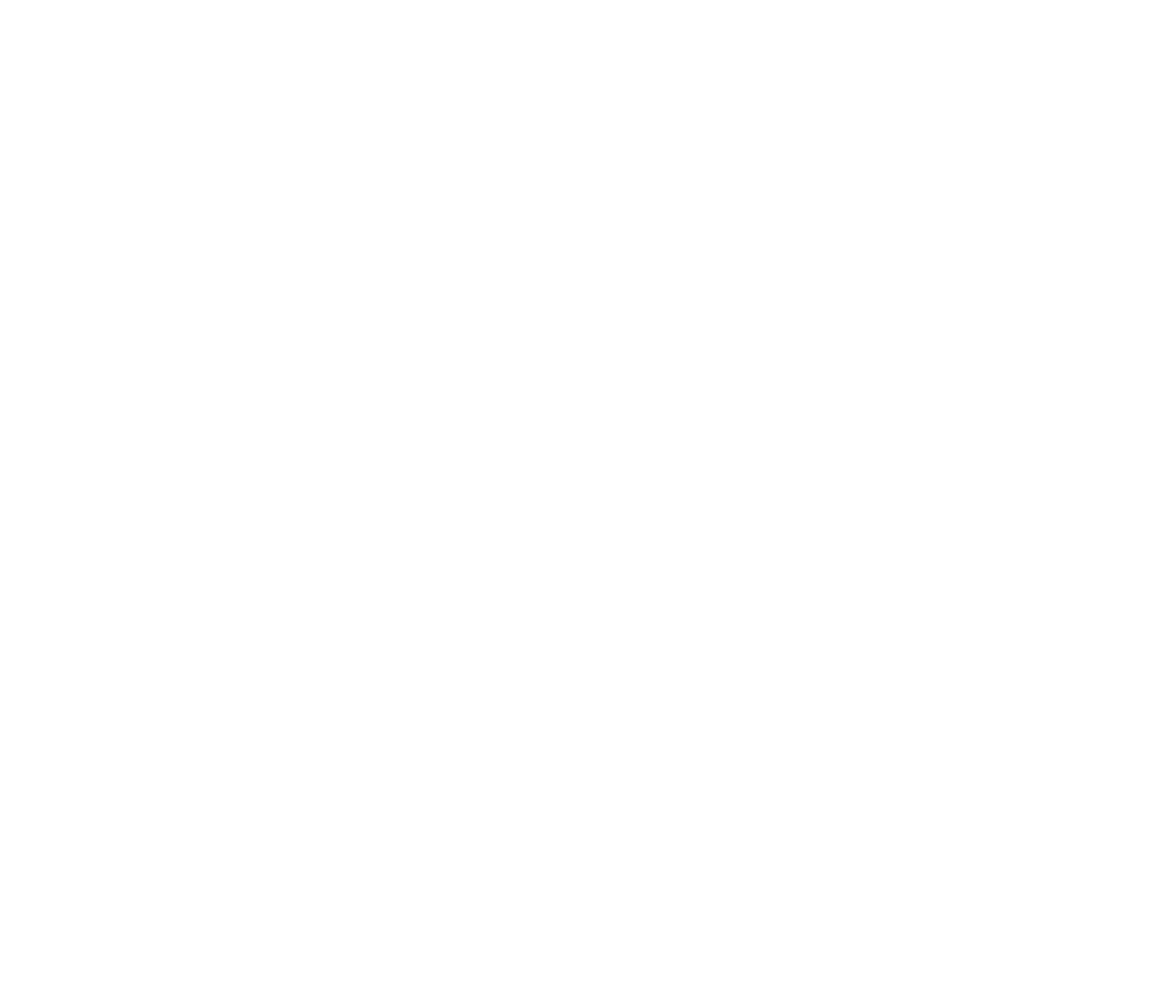
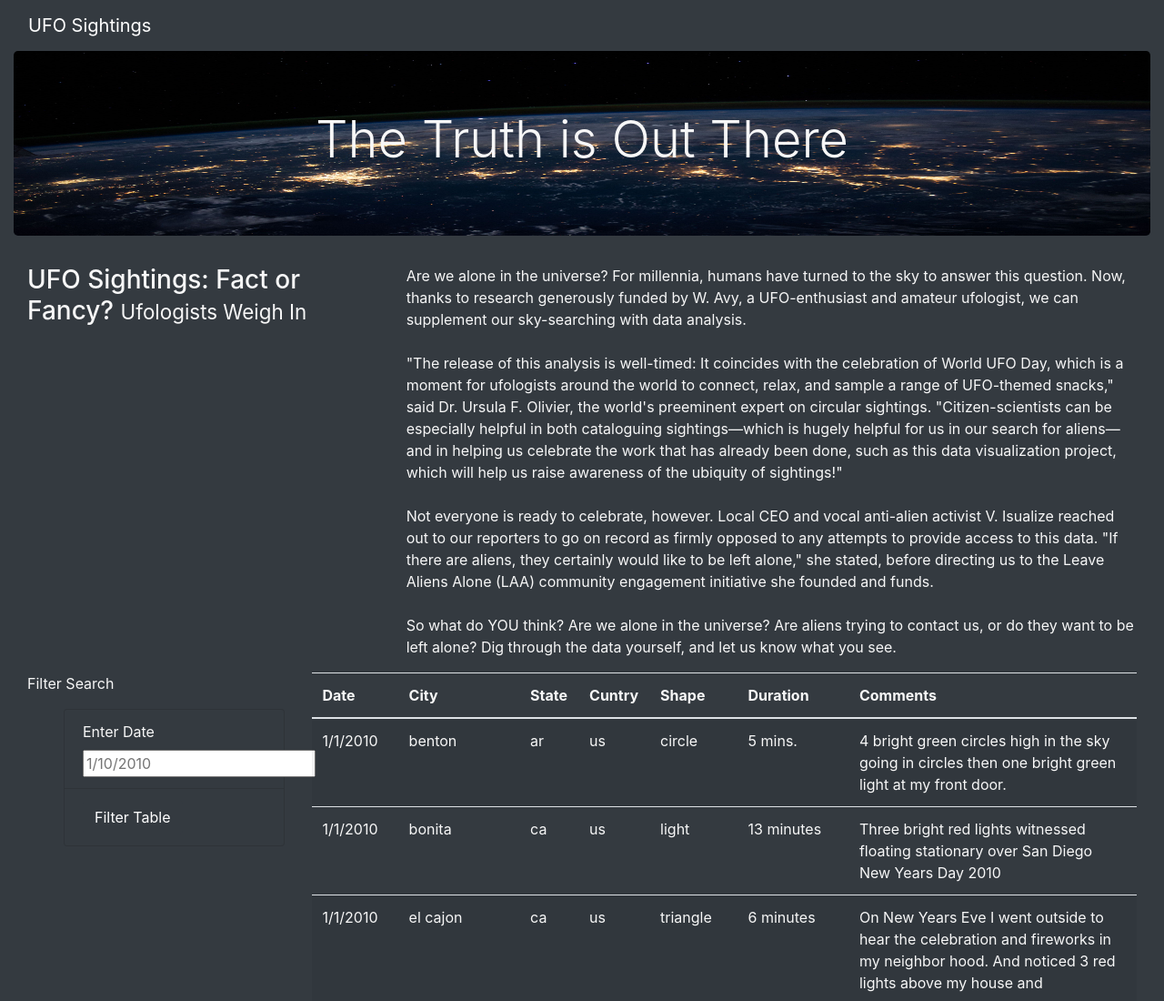
Before and after one commit to asanchez116/UFOs, a plain HTML site: page index.html in a window 1280 px wide. Shown: the top 1100 px of the page at 91% size. Before the commit the page ends 800 px from the top, so only its background shows below. Drawn offline with nearby package versions, Linux system fonts and the light colour scheme.

Commit message:
add index.html and static files

```diff
--- a/index.html
+++ b/index.html
@@ -1,11 +1,103 @@
 <!DOCTYPE html>
 <html lang="en">
-<head>
-    <meta charset="UTF-8">
-    <meta name="viewport" content="width=device-width, initial-scale=1.0">
-    <title>Document</title>
-</head>
-<body>
-
-</body>
+  <head>
+    <meta charset="UTF-8" />
+    <meta name="viewport" content="width=device-width, initial-scale=1.0" />
+    <title>UFO Finder</title>
+    <link
+      rel="stylesheet"
+      href="https://maxcdn.bootstrapcdn.com/bootstrap/4.0.0/css/bootstrap.min.css"
+      integrity="sha384-Gn5384xqQ1aoWXA+058RXPxPg6fy4IWvTNh0E263XmFcJlSAwiGgFAW/dAiS6JXm"
+      crossorigin="anonymous"
+    />
+    <link rel="stylesheet" href="static/css/style.css" />
+  </head>
+  <body class="bg-dark">
+    <div class="container-fluid">
+      <div class="wrapper">
+        <nav class="navbar navbar-dark bg-dark navbar-expand-lg">
+          <a class="navbar-brand" href="./index.html">UFO Sightings</a>
+        </nav>
+        <div class="jumbotron">
+          <h1 class="display-4">The Truth is Out There</h1>
+        </div>
+        <div class="container-fluid">
+          <div class="row">
+            <div class="col-md-4">
+              <h3>
+                UFO Sightings: Fact or Fancy? <small>Ufologists Weigh In</small>
+              </h3>
+            </div>
+            <div class="col-md-8">
+              <p>
+                Are we alone in the universe? For millennia, humans have turned
+                to the sky to answer this question. Now, thanks to research
+                generously funded by W. Avy, a UFO-enthusiast and amateur
+                ufologist, we can supplement our sky-searching with data
+                analysis.<br /><br />"The release of this analysis is
+                well-timed: It coincides with the celebration of World UFO Day,
+                which is a moment for ufologists around the world to connect,
+                relax, and sample a range of UFO-themed snacks," said Dr. Ursula
+                F. Olivier, the world's preeminent expert on circular sightings.
+                "Citizen-scientists can be especially helpful in both
+                cataloguing sightings—which is hugely helpful for us in our
+                search for aliens—and in helping us celebrate the work that has
+                already been done, such as this data visualization project,
+                which will help us raise awareness of the ubiquity of
+                sightings!"<br /><br />Not everyone is ready to celebrate,
+                however. Local CEO and vocal anti-alien activist V. Isualize
+                reached out to our reporters to go on record as firmly opposed
+                to any attempts to provide access to this data. "If there are
+                aliens, they certainly would like to be left alone," she stated,
+                before directing us to the Leave Aliens Alone (LAA) community
+                engagement initiative she founded and funds.<br /><br />So what
+                do YOU think? Are we alone in the universe? Are aliens trying to
+                contact us, or do they want to be left alone? Dig through the
+                data yourself, and let us know what you see.
+              </p>
+            </div>
+          </div>
+        </div>
+        <div class="container-fluid">
+          <div class="row">
+            <div class="col-lg-3 col-md-12 col-sm-12">
+              <form class="bg-dark">
+                <p>Filter Search</p>
+                <ul>
+                  <li class="list-group-item bg-dark">
+                    <label for="date"> Enter Date</label>
+                    <input type="text" placeholder="1/10/2010" id="datetime"/>
+                  </li>
+                  <li class="list-group-item bg-dark">
+                    <button id="filter-btn" type="button" class="btn btn-dark">
+                      Filter Table
+                    </button>
+                  </li>
+                </ul>
+              </form>
+            </div>
+            <div class="col-lg-9 col-md-12 col-sm-12">
+              <table class="table table-striped table-hover">
+                <thead>
+                  <tr>
+                    <th>Date</th>
+                    <th>City</th>
+                    <th>State</th>
+                    <th>Cuntry</th>
+                    <th>Shape</th>
+                    <th>Duration</th>
+                    <th>Comments</th>
+                  </tr>
+                </thead>
+                <tbody></tbody>
+              </table>
+            </div>
+          </div>
+        </div>
+      </div>
+    </div>
+    <script src="https://cdnjs.cloudflare.com/ajax/libs/d3/4.11.0/d3.js"></script>
+    <script src="./static/js/data.js"></script>
+    <script src="./static/js/app.js"></script>
+  </body>
 </html>
--- a/static/css/style.css
+++ b/static/css/style.css
@@ -0,0 +1,10 @@
+body {
+
+    color: #f7f7f7;
+}
+
+.jumbotron {
+    background-image: url("../images/nasa.jpg");
+    background-size: 100% 100%;
+    text-align: center;
+  }
--- a/static/js/app.js
+++ b/static/js/app.js
@@ -1,41 +1,47 @@
 // import the data from data.js
-const tableData = data.js;
+const tableData = data;
 
 // Reference the HTML table using d3
 var tbody = d3.select('tbody')
 
-function buildTable(data){
+function buildTable(data) {
     // First, clear out any existing data
     tbody.html("");
-    // Iterate over each row in data
+
+    // Next, loop through each object in the data
+    // and append a row and cells for each value in the row
     data.forEach((dataRow) => {
-            // For each row append a "tr" tag to table body
+      // Append a row to the table body
       let row = tbody.append("tr");
-            // for the Object's values in dataRow, iterate over each value
+
+      // Loop through each field in the dataRow and add
+      // each value as a table cell (td)
       Object.values(dataRow).forEach((val) => {
-                // for each value append a rd tag to each row
         let cell = row.append("td");
-                // Store the text only to the td tag
         cell.text(val);
         }
       );
-        })
+    });
   }
 
-function handleClick(){
+  function handleClick() {
     // Grab the datetime value from the filter
-    let date = d3.select("datetime").property("value");
-    // Set default filter and save to filteredData
+    let date = d3.select("#datetime").property("value");
     let filteredData = tableData;
-    // Filter data based on date if entered
+
+     // Check to see if a date was entered and filter the
+    // data using that date.
     if (date) {
-        // Apply filter to table data keeping the rows where datetime values match filter
-        filteredData = filteredData.filter( row => row.datetime === date);
-    }
-    // Rebuild the table using filtered data
+      // Apply `filter` to the table data to only keep the
+      // rows where the `datetime` value matches the filter value
+      filteredData = filteredData.filter(row => row.datetime === date);
+    };
+
+     // Rebuild the table using the filtered data
+    // @NOTE: If no date was entered, then filteredData will
+    // just be the original tableData.
     buildTable(filteredData);
-    // if no date available, all data displayed
-}
+  };
 
 d3.selectAll("#filter-btn").on("click", handleClick);
 
```
Also changed, not shown: static/images/nasa.jpg (added). Lines whose indentation alone changed are shown as unchanged.
